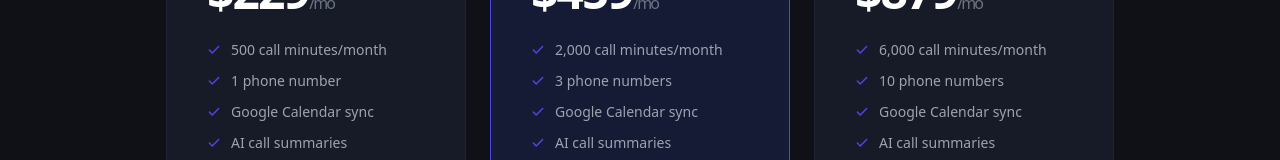
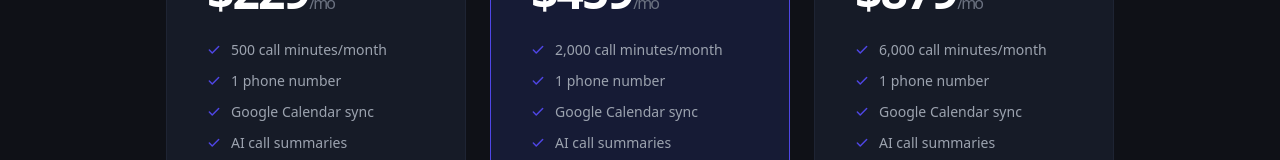
Before and after one commit to ilian94/dashboard-saas, a Next.js app: page /pricing in a window 1280 px wide. Shown: the part 498-658 px from the top of the page. Built offline with nearby package versions, Linux system fonts and the light colour scheme; no server answers.

Commit message:
Fix pricing plans and FAQ

```diff
--- a/app/page.js
+++ b/app/page.js
@@ -23,7 +23,7 @@ const faqs = [
   { q: 'Can I cancel anytime?', a: 'Yes, you can cancel your subscription at any time from your dashboard. Your service will remain active until the end of the current billing period.' },
   { q: 'How long does setup take?', a: 'Most businesses are live within 5 minutes. You just need to connect your Google Calendar, receive your dedicated number, and forward your existing business line to it.' },
   { q: 'Is there a money-back guarantee?', a: 'Yes. We offer a 7-day money-back guarantee for all first-time subscribers. No questions asked.' },
-  { q: 'Can I customize what the bot says?', a: 'Custom scripts and personas are coming in a future update. Currently the bot uses a professional, friendly tone optimized for appointment booking.' },
+  { q: 'Can I customize what the bot says?', a: 'Yes. Scale plan users can customize the business name used in the greeting. Business plan users can fully customize the script, services, questions asked, and the bot\'s tone and personality — all from the dashboard.' },
 ];
 
 export default function Home() {
--- a/app/pricing/page.js
+++ b/app/pricing/page.js
@@ -9,8 +9,8 @@ const C = { bg: '#0f1117', card: '#161b27', cardPopular: '#161b35', border: '#1e
 
 const plans = [
   { name: 'Starter', price: '$229', desc: 'Perfect for small businesses.', priceId: 'price_1TZI4xFbv1QHIqBxM1ogpacl', features: ['500 call minutes/month', '1 phone number', 'Google Calendar sync', 'AI call summaries', 'Email support'] },
-  { name: 'Scale', price: '$459', desc: 'For growing teams.', priceId: 'price_1TZI51Fbv1QHIqBxfvYIkKRh', features: ['2,000 call minutes/month', '3 phone numbers', 'Google Calendar sync', 'AI call summaries', 'Custom business name', 'Priority support'], popular: true },
-  { name: 'Business', price: '$879', desc: 'For high-volume operations.', priceId: 'price_1TZI51Fbv1QHIqBxmfldnApH', features: ['6,000 call minutes/month', '10 phone numbers', 'Google Calendar sync', 'AI call summaries', 'Full script customization', 'Dedicated account manager', 'Advanced analytics'] },
+  { name: 'Scale', price: '$459', desc: 'For growing teams.', priceId: 'price_1TZI51Fbv1QHIqBxfvYIkKRh', features: ['2,000 call minutes/month', '1 phone number', 'Google Calendar sync', 'AI call summaries', 'Custom business name', 'Priority support'], popular: true },
+  { name: 'Business', price: '$879', desc: 'For high-volume operations.', priceId: 'price_1TZI51Fbv1QHIqBxmfldnApH', features: ['6,000 call minutes/month', '1 phone number', 'Google Calendar sync', 'AI call summaries', 'Full script customization', 'Dedicated account manager', 'Advanced analytics'] },
 ];
 
 export default function PricingPage() {
```
